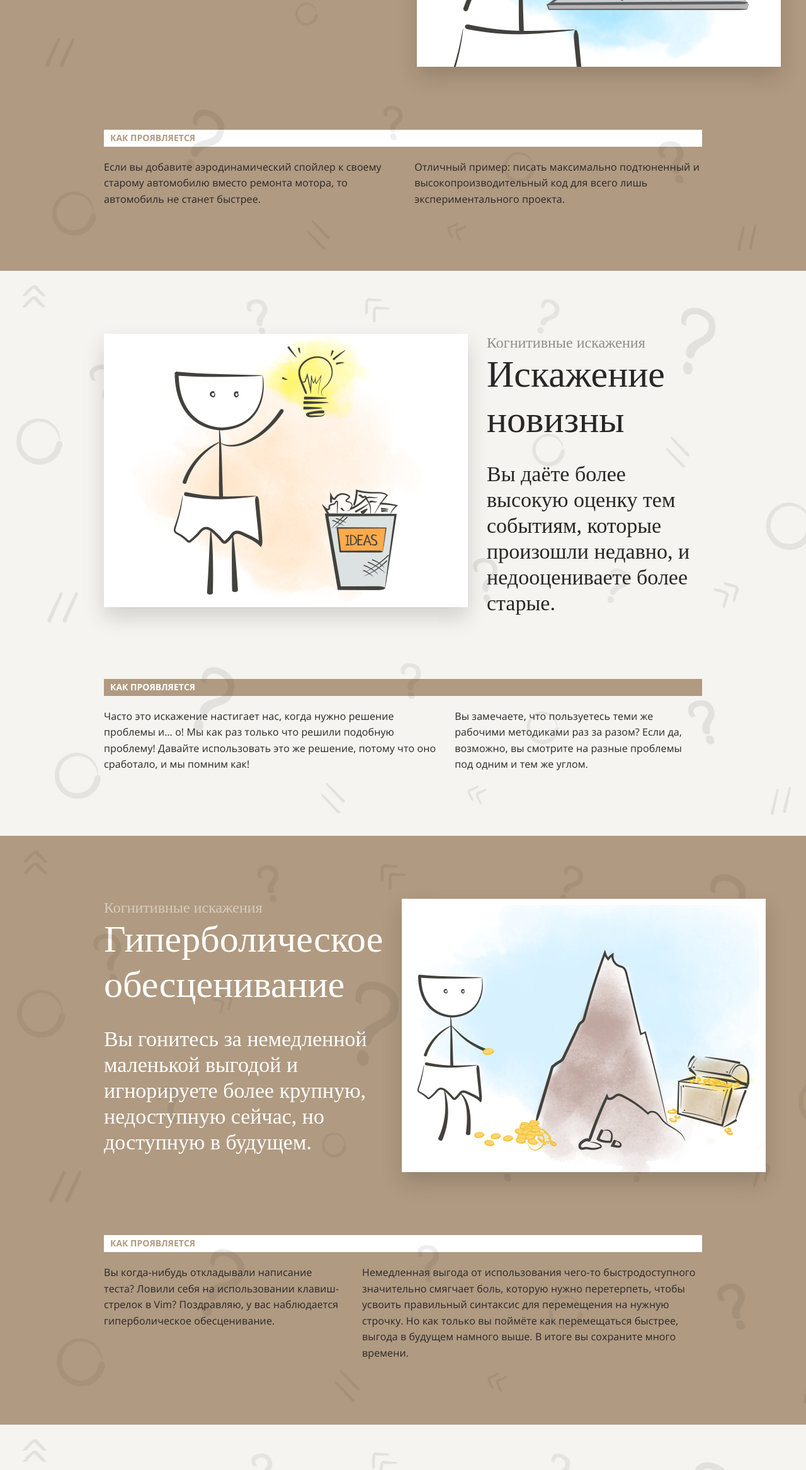
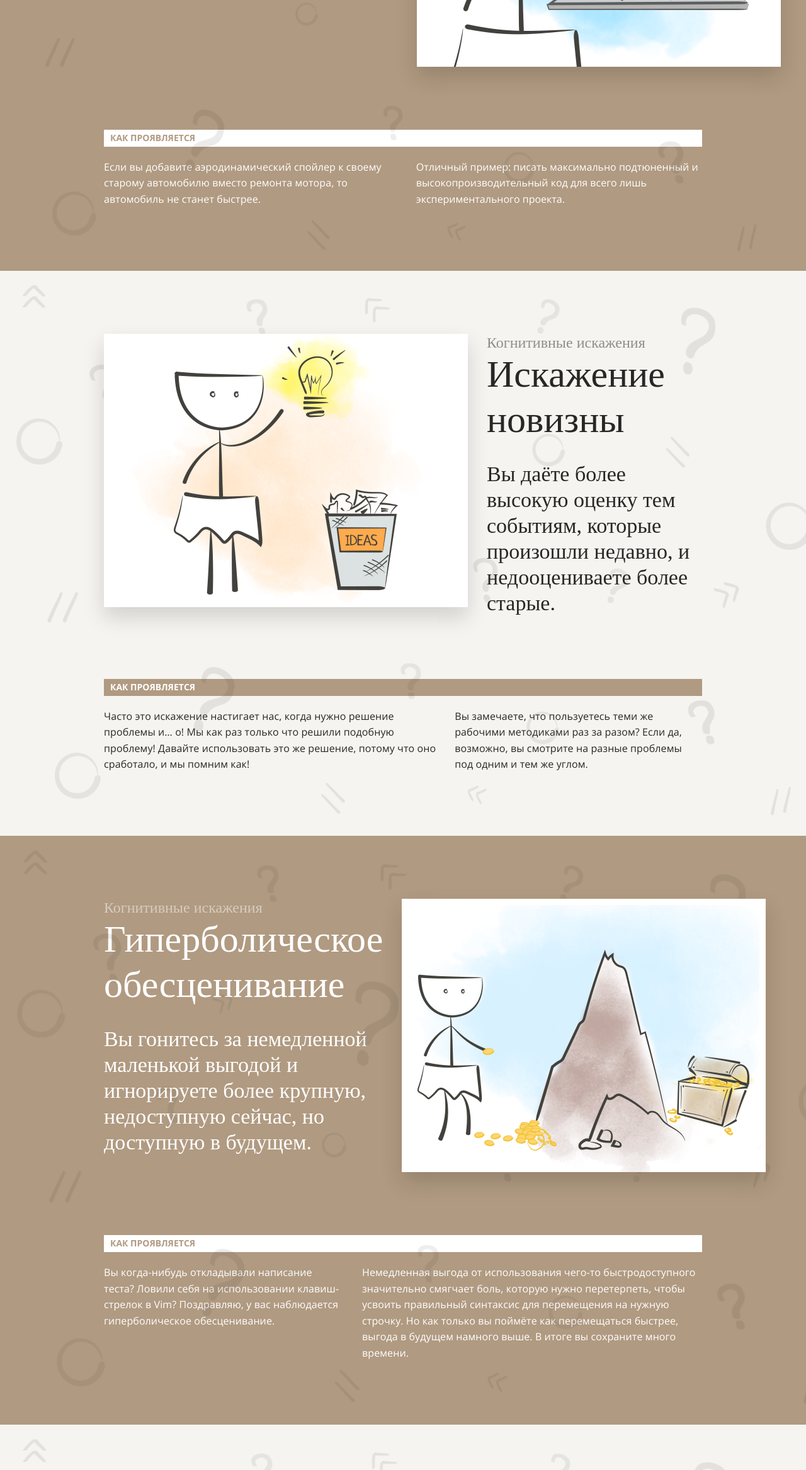
Before and after one commit to IrinaMakarova1990/layout-designer-project-58, a website: page src/index.html in a window 1280 px wide. Shown: the part 4452-6786 px from the top of the page at 63% size. Drawn offline with Linux system fonts and the light colour scheme.

Commit message:
added white color to brown blocks

```diff
--- a/src/index.html
+++ b/src/index.html
@@ -127,8 +127,8 @@
                 <div class="section-bottom">
                     <h3 class="section-bottom-title color-brown">Как проявляется</h3>
                     <div class="section-bottom-text white">
-                        <p class="section-bottom-description">Если вы добавите аэродинамический спойлер к своему старому автомобилю вместо ремонта мотора, то автомобиль не станет быстрее.</p>
-                        <p class="section-bottom-description">Отличный пример: писать максимально подтюненный и высокопроизводительный код для всего лишь экспериментального проекта.</p>
+                        <p class="section-bottom-description white">Если вы добавите аэродинамический спойлер к своему старому автомобилю вместо ремонта мотора, то автомобиль не станет быстрее.</p>
+                        <p class="section-bottom-descriptionv white">Отличный пример: писать максимально подтюненный и высокопроизводительный код для всего лишь экспериментального проекта.</p>
                     </div>
                 </div>
             </div>
@@ -169,8 +169,8 @@
                 <div class="section-bottom">
                     <h3 class="section-bottom-title color-brown">Как проявляется</h3>
                     <div class="section-bottom-text white">
-                        <p class="section-bottom-description">Вы когда-нибудь откладывали написание теста? Ловили себя на использовании клавиш-стрелок в Vim? Поздравляю, у вас наблюдается гиперболическое обесценивание.</p>
-                        <p class="section-bottom-description">Немедленная выгода от использования чего-то быстродоступного значительно смягчает боль, которую нужно перетерпеть, чтобы усвоить правильный синтаксис для перемещения на нужную строчку. Но как только вы поймёте как перемещаться быстрее, выгода в будущем намного выше. В итоге вы сохраните много времени.</p>
+                        <p class="section-bottom-description white">Вы когда-нибудь откладывали написание теста? Ловили себя на использовании клавиш-стрелок в Vim? Поздравляю, у вас наблюдается гиперболическое обесценивание.</p>
+                        <p class="section-bottom-description white">Немедленная выгода от использования чего-то быстродоступного значительно смягчает боль, которую нужно перетерпеть, чтобы усвоить правильный синтаксис для перемещения на нужную строчку. Но как только вы поймёте как перемещаться быстрее, выгода в будущем намного выше. В итоге вы сохраните много времени.</p>
                     </div>
 
                 </div>
--- a/src/styles/slyle.css
+++ b/src/styles/slyle.css
@@ -178,8 +178,8 @@ h1 {
 }
 
 h2 {
-
   font-size: 60px;
+  font-family: "Neucha";
 }
 
 h3 {
```
